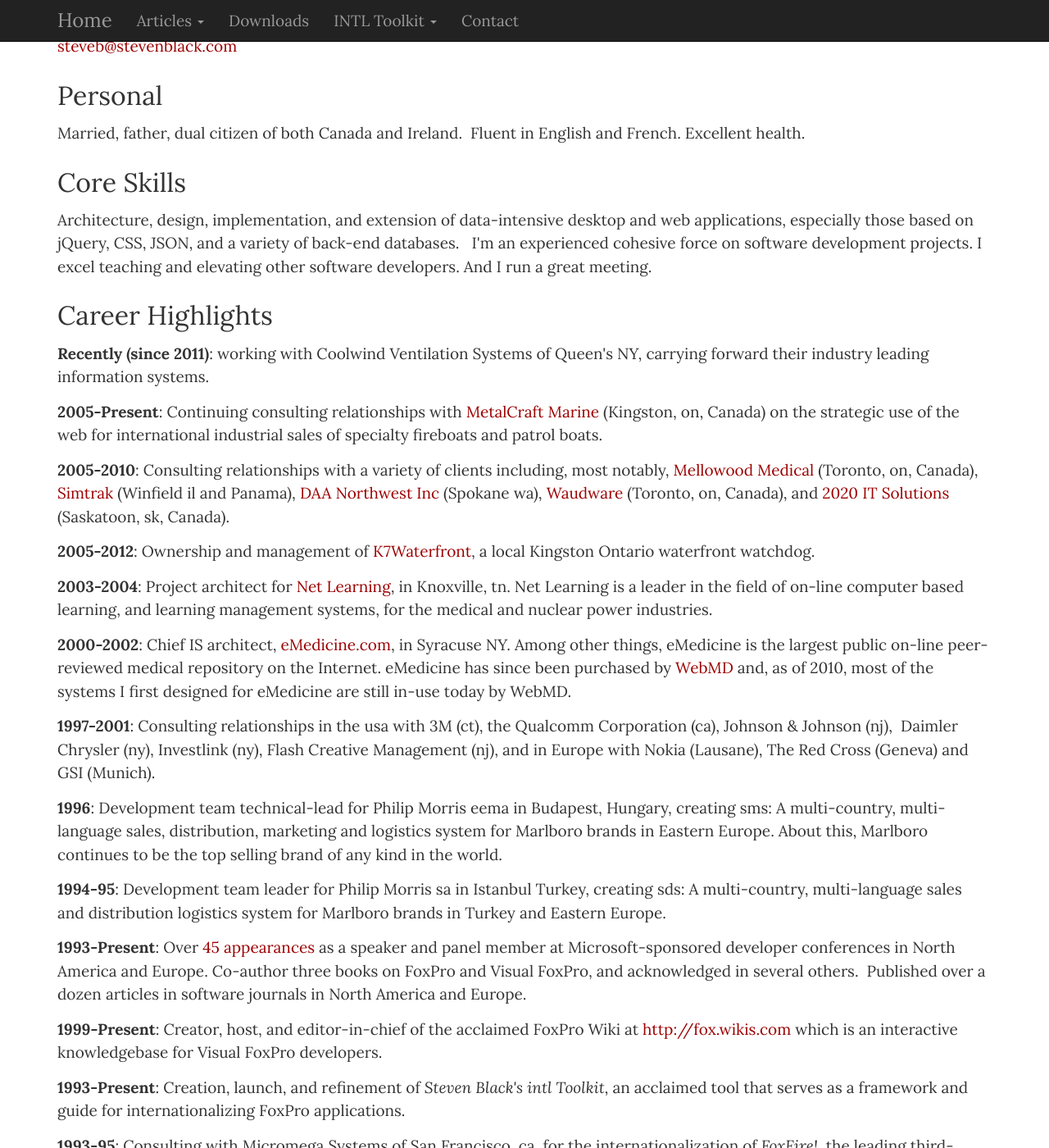
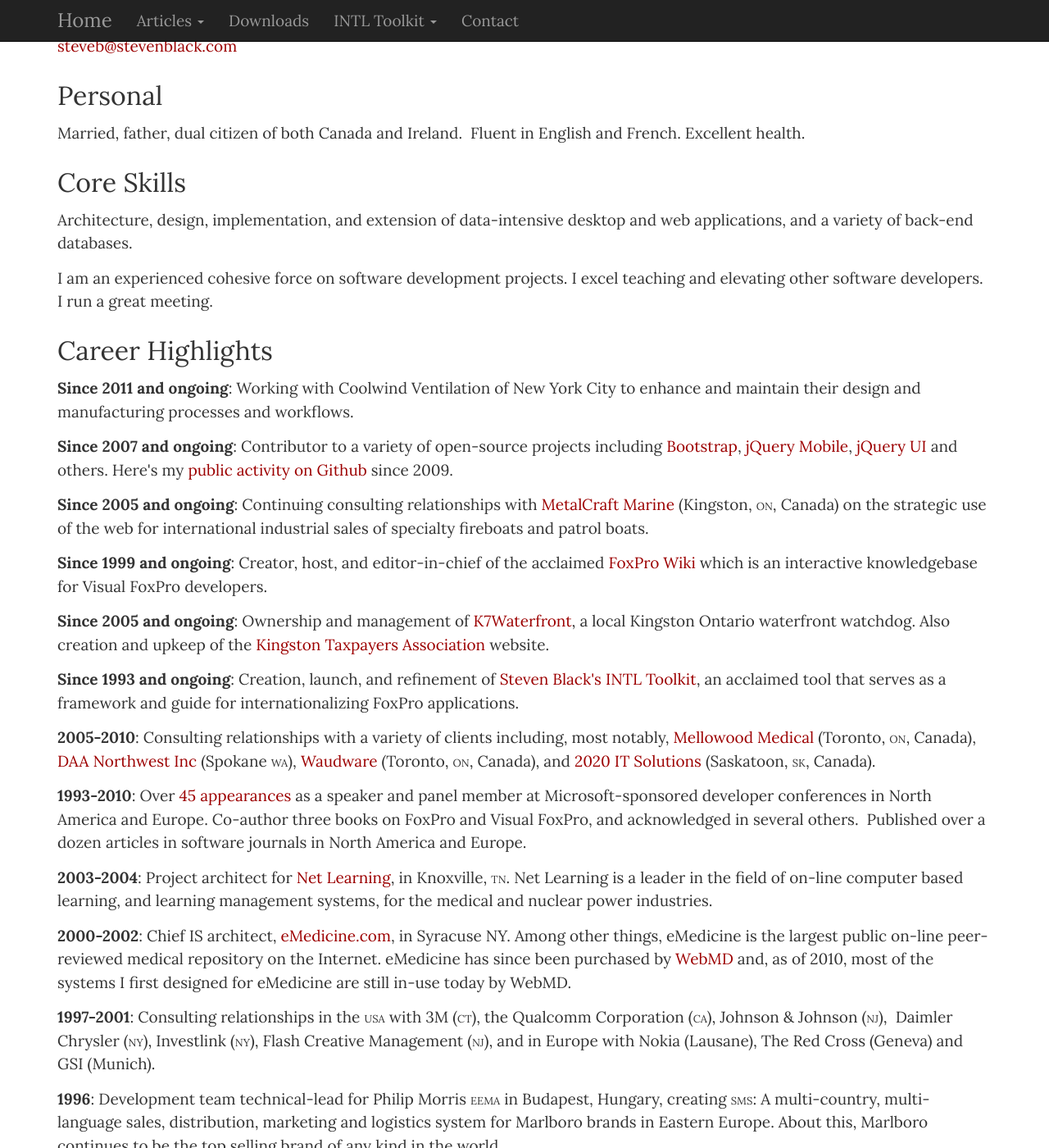
Before and after one commit to StevenBlack/stevenblack.github.io, a Jekyll site: the page built from bio.html, in a window 1280 px wide and 1400 px high, scrolled down 469 px. Shown: the whole window at 82% size. Built offline with Jekyll 4.4.1, drawn with Linux system fonts in a browser that asks for light colours; some of the changed text lies outside the part shown.

Commit message:
Latest updates

```diff
--- a/bio.html
+++ b/bio.html
@@ -4,9 +4,11 @@
 permalink: /bio/
 
 ---
+<style>
+  .smcap {font-variant: small-caps;}
+</style>
 <div class="row">
   <div class="col-md-12">
-
     <h2>Steven McAdams Black</h2>
 
     <p>57 Kenwoods Circle<br />
@@ -23,34 +25,59 @@
 
     <h2>Core Skills</h2>
 
-		<p>Architecture, design, implementation, and extension of data-intensive desktop and web applications,
-		especially those based on jQuery, CSS, JSON, and a variety of back-end databases.&nbsp;&nbsp; I'm an experienced cohesive force on
-		software development projects. I excel teaching and elevating other software developers. And I run a great
-		meeting.</p>
+    <p>Architecture, design, implementation, and extension of data-intensive desktop and web applications, and a
+      variety of back-end databases.</p>
+
+    <p>I am an experienced cohesive force on software development projects. I excel teaching and elevating other
+    software developers. I run a great meeting.</p>
 
     <h2>Career Highlights</h2>
+    <p><strong>Since 2011 and ongoing</strong>: Working with Coolwind Ventilation of New York City to enhance
+    and maintain their design and manufacturing processes and workflows.
+
+    <p><strong>Since 2007 and ongoing</strong>: Contributor to a variety of open-source projects including
+    <a href="http://getbootstrap.com">Bootstrap</a>, <a href="http://jquerymobile.com/">jQuery Mobile</a>,
+    <a href="http://jqueryui.com/">jQuery UI</a> and others.  Here's my <a href="https://github.com/StevenBlack">public
+    activity on Github</a> since 2009.</p>
+
+    <p><strong>Since 2005 and ongoing</strong>: Continuing consulting relationships with
+      <a href="http://www.metalcraftmarine.com/">MetalCraft Marine</a> (Kingston, <span class="smcap">on</span>,
+    Canada) on the strategic use of the web for international industrial sales of specialty fireboats and patrol boats.</p>
+
+    <p><strong>Since 1999 and ongoing</strong>: Creator, host, and editor-in-chief of the acclaimed <a href="http://fox.wikis.com/">FoxPro Wiki</a>
+    which is an interactive knowledgebase for Visual FoxPro
+    developers.&nbsp;</p>
+
+    <p><strong>Since 2005 and ongoing</strong>: Ownership and management of <a href="http://k7waterfront.org">K7Waterfront</a>,
+      a local Kingston Ontario waterfront watchdog. Also creation and upkeep of the
+      <a href="http://kingstontaxpayersassociation.ca">Kingston Taxpayers Association</a> website.</p>
+
+    <p><strong>Since 1993 and ongoing</strong>: Creation, launch, and refinement of <a href="http://stevenblack.com/intl/">Steven Black's
+    INTL Toolkit</a>, an acclaimed tool that serves as a framework and guide for
+    internationalizing FoxPro applications.</p>
+
+    <p><strong>2005-2010</strong>: Consulting relationships with a variety of clients including, most notably,
+      <a href="http://mellowoodmedical.com/">Mellowood Medical</a> (Toronto, <span
+    class="smcap">on</span>, Canada), <a href="http://www.daanorthwest.com/">DAA Northwest
+    Inc</a> (Spokane <span class="smcap">wa</span>), <a href="http://produceinventory.com/">Waudware</a>
+    (Toronto, <span class="smcap">on</span>, Canada), and <a href="http://www.2020its.com/">2020 IT Solutions</a>
+    (Saskatoon, <span class="smcap">sk</span>, Canada).</p>
+
+    <p><strong>1993-2010</strong>: Over <a href="/speaker">45 appearances</a> as a speaker and panel
+    member at Microsoft-sponsored developer conferences in North America and Europe. Co-author three books on
+    FoxPro and Visual FoxPro, and acknowledged in several others.&nbsp; Published over a dozen articles in
+    software journals in North America and Europe.</p>
 
 
-		<p><strong>Recently (since 2011)</strong>: working with Coolwind Ventilation Systems of Queen's NY, carrying forward their industry leading information systems.
-
-		<p><strong>2005-Present</strong>: Continuing consulting relationships with <a href="http://www.metalcraftmarine.com/">MetalCraft Marine</a> (Kingston, <span class="smcap">on</span>,
-		Canada) on the strategic use of the web for international industrial sales of specialty fireboats and patrol boats.</p>
-
-		<p><strong>2005-2010</strong>: Consulting relationships with a variety of clients including, most notably, <a href="http://mellowoodmedical.com/">Mellowood Medical</a> (Toronto, <span
-		class="smcap">on</span>, Canada),  <a href="http://www.simtrak.com/">Simtrak</a> (Winfield <span class="smcap">il</span> and Panama), <a href="http://www.daanorthwest.com/">DAA Northwest
-		Inc</a> (Spokane <span class="smcap">wa</span>), <a href="http://produceinventory.com/">Waudware</a> (Toronto, <span class="smcap">on</span>, Canada), and <a href="http://www.2020its.com/">2020 IT Solutions</a>
-		(Saskatoon, <span class="smcap">sk</span>, Canada).</p>
-
-		<p><strong>2005-2012</strong>: Ownership and management of <a href="http://k7waterfront.org">K7Waterfront</a>, a local Kingston Ontario waterfront watchdog.</p>
-
     <p><strong>2003-2004</strong>: Project architect for <a
-		href="http://net-learning.com.com">Net Learning</a>, in Knoxville, <span class="smcap">tn</span>. Net
+    href="http://www.healthcaresource.com/products/netlearning.html">Net Learning</a>, in Knoxville, <span class="smcap">tn</span>. Net
     Learning is a leader in the field of on-line computer based learning, and learning management systems, for
     the medical and nuclear power industries.</p>
 
     <p><strong>2000-2002</strong>: Chief IS architect, <a href="http://emedicine.com">eMedicine.com</a>,
     in Syracuse NY. Among other things, eMedicine is the largest public on-line peer-reviewed medical repository
-		on the Internet.  eMedicine has since been purchased by <a href="http://webmd.com">WebMD</a> and, as of 2010, most of the systems I first designed for eMedicine are still in-use today by WebMD.</p>
+    on the Internet.  eMedicine has since been purchased by <a href="http://webmd.com">WebMD</a> and, as of 2010, most
+    of the systems I first designed for eMedicine are still in-use today by WebMD.</p>
 
     <p><strong>1997-2001</strong>: Consulting relationships in the <span class="smcap">usa</span> with 3M (<span
     class="smcap">ct</span>), the Qualcomm Corporation (<span class="smcap">ca</span>), Johnson &amp; Johnson
@@ -66,19 +93,6 @@
     <p><strong>1994-95</strong>: Development team leader for Philip Morris <span class="smcap">sa</span> in
     Istanbul Turkey, creating <span class="smcap">sds</span>: A multi-country, multi-language sales and
     distribution logistics system for Marlboro brands in Turkey and Eastern Europe.</p>
-
-		<p><strong>1993-Present</strong>: Over <a href="sbconferences.html">45 appearances</a> as a speaker and panel
-		member at Microsoft-sponsored developer conferences in North America and Europe. Co-author three books on
-		FoxPro and Visual FoxPro, and acknowledged in several others.&nbsp; Published over a dozen articles in
-		software journals in North America and Europe.</p>
-
-		<p><strong>1999-Present</strong>: Creator, host, and editor-in-chief of the acclaimed FoxPro Wiki at <a
-		href="http://fox.wikis.com/">http://fox.wikis.com</a> which is an interactive knowledgebase for Visual FoxPro
-		developers.&nbsp;</p>
-
-		<p><strong>1993-Present</strong>: Creation, launch, and refinement of <em>Steven Black's <span
-		class="smcap">intl</span> Toolkit</em>, an acclaimed tool that serves as a framework and guide for
-		internationalizing FoxPro applications.</p>
 
     <p><strong>1993-95</strong>: Consulting with Micromega Systems of San Francisco, <span
     class="smcap">ca</span>, for the internationalization of <em>FoxFire!</em>, the leading third-party reporting
@@ -101,14 +115,14 @@
     and Europe.</p>
 
     <p><strong>1986-87</strong>: Member of the <span class="smcap">win</span> Exports development team, a project
-		for the Canadian Department of External Affairs, which saw the computerization of all Canadas embassies and
+    for the Canadian Department of External Affairs, which saw the computerization of all Canada’s embassies and
     trade consulates worldwide. Responsible for the multilingual and the reporting functions in the system.</p>
 
     <h2>Education</h2>
 
-		<p><span style="font-variant: small-caps"><strong>m.b.a</strong>.</span> Queens University (1985).</p>
+    <p><strong>M.B.A.</strong>, Queens University (1985).</p>
 
-		<p><strong><span class="smcap">B.E</span>ng<span class="smcap">.</span></strong>, Mechanical Engineering,
+    <p><strong>B.Eng</strong>, Mechanical Engineering,
     University of Ottawa (1982).&nbsp;</p>
 
     <h2>Other Notables</h2>
```
Also changed, not shown: other parts of bio.html (+1 -2 lines). Lines whose indentation alone changed are shown as unchanged.
